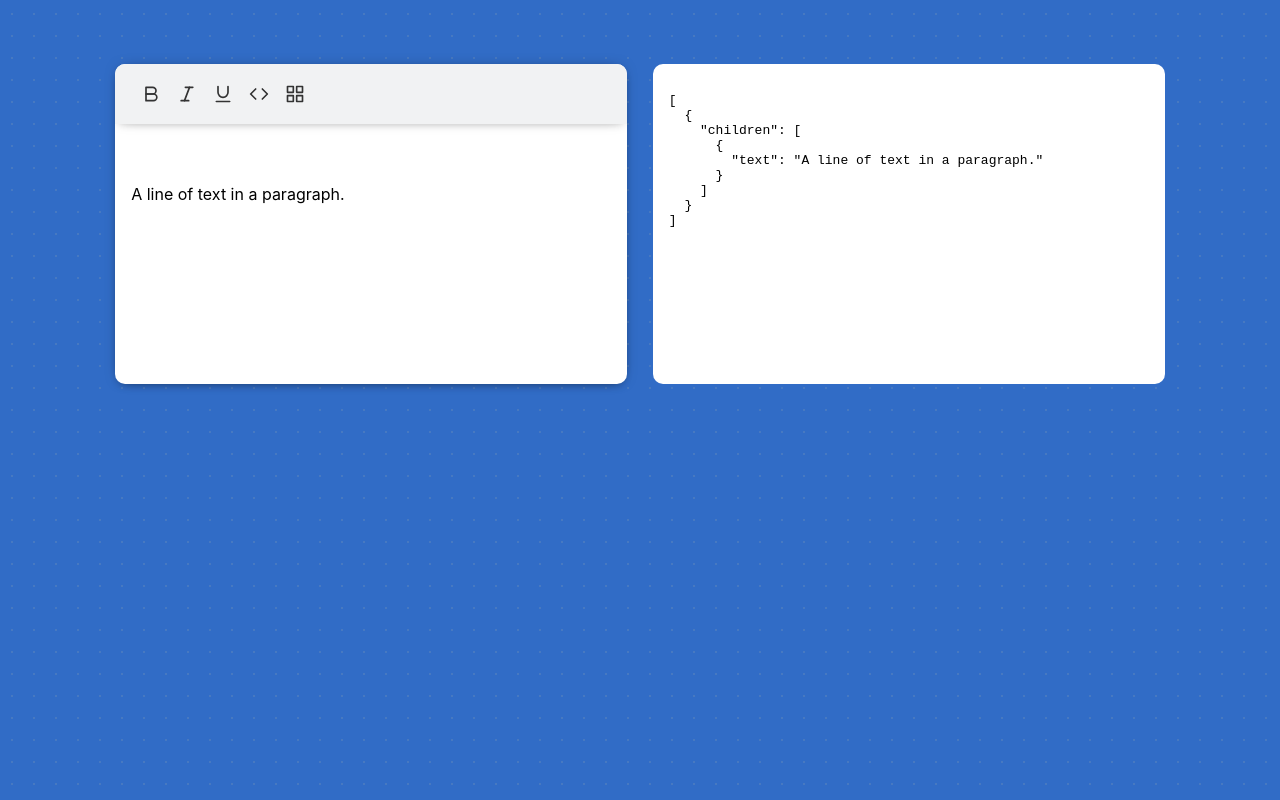
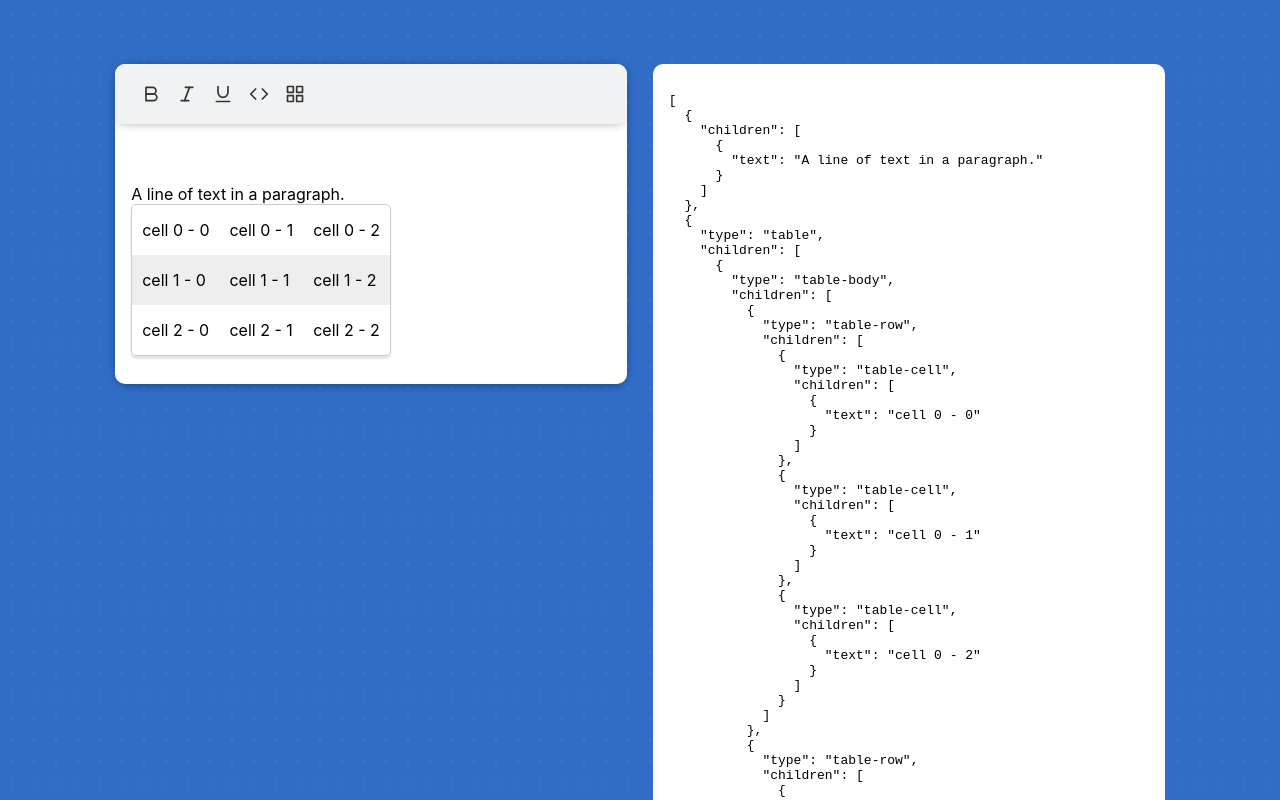
Before and after one commit to DronePT/playing-with-slate, a React (Create React App) app: page / in a window 1280 px wide. Shown: the top 800 px of the page. Built offline with nearby package versions, Linux system fonts and the light colour scheme.

Commit message:
:sparkles: Add new Custom Editor feature: send commands
There is 2 already working exampels: Remove Table Row and Remove Table Column

```diff
--- a/src/App.tsx
+++ b/src/App.tsx
@@ -31,6 +31,103 @@ const App: React.FC = () => {
     {
       // type: 'paragraph',
       children: [{ text: 'A line of text in a paragraph.' }]
+    },
+    {
+      type: 'table',
+      children: [
+        {
+          type: 'table-body',
+          children: [
+            {
+              type: 'table-row',
+              children: [
+                {
+                  type: 'table-cell',
+                  children: [
+                    {
+                      text: 'cell 0 - 0'
+                    }
+                  ]
+                },
+                {
+                  type: 'table-cell',
+                  children: [
+                    {
+                      text: 'cell 0 - 1'
+                    }
+                  ]
+                },
+                {
+                  type: 'table-cell',
+                  children: [
+                    {
+                      text: 'cell 0 - 2'
+                    }
+                  ]
+                }
+              ]
+            },
+            {
+              type: 'table-row',
+              children: [
+                {
+                  type: 'table-cell',
+                  children: [
+                    {
+                      text: 'cell 1 - 0'
+                    }
+                  ]
+                },
+                {
+                  type: 'table-cell',
+                  children: [
+                    {
+                      text: 'cell 1 - 1'
+                    }
+                  ]
+                },
+                {
+                  type: 'table-cell',
+                  children: [
+                    {
+                      text: 'cell 1 - 2'
+                    }
+                  ]
+                }
+              ]
+            },
+            {
+              type: 'table-row',
+              children: [
+                {
+                  type: 'table-cell',
+                  children: [
+                    {
+                      text: 'cell 2 - 0'
+                    }
+                  ]
+                },
+                {
+                  type: 'table-cell',
+                  children: [
+                    {
+                      text: 'cell 2 - 1'
+                    }
+                  ]
+                },
+                {
+                  type: 'table-cell',
+                  children: [
+                    {
+                      text: 'cell 2 - 2'
+                    }
+                  ]
+                }
+              ]
+            }
+          ]
+        }
+      ]
     }
   ]);
 
--- a/src/components/CodeHighlight/CodeHighlight.tsx
+++ b/src/components/CodeHighlight/CodeHighlight.tsx
@@ -1,20 +1,19 @@
 import React from 'react';
 import { RenderElementProps } from 'slate-react';
+
 import SyntaxHighlighter from 'react-syntax-highlighter';
-import { tomorrowNight } from 'react-syntax-highlighter/dist/esm/styles/hljs';
+import { atomOneLight } from 'react-syntax-highlighter/dist/esm/styles/hljs';
 
 import './CodeHighlight.scss';
 
-const CodeHighlight: React.FC<RenderElementProps> = ({
-  attributes,
-  children,
-  element
-}) => {
+const CodeHighlight: React.FC<RenderElementProps> = props => {
+  const { attributes, children, element } = props;
+
   return (
     <div {...attributes}>
       <SyntaxHighlighter
         language="javascript"
-        style={tomorrowNight}
+        style={atomOneLight}
         showLineNumbers={true}
       >
         {element.children[0].code}
--- a/src/components/Toolbar/components/SubToolbar/SubToolbar.tsx
+++ b/src/components/Toolbar/components/SubToolbar/SubToolbar.tsx
@@ -29,7 +29,9 @@ const SubToolbar: React.FC<SubToolbarProps> = props => {
         <button onClick={(): void => customEditor.sendKeyPress('meta+t+c+r')}>
           <ArrowRightIcon color="#333" size={24} />
         </button>
-        <button onClick={(): void => customEditor.sendKeyPress('meta+t+c+del')}>
+        <button
+          onClick={(): void => customEditor.sendCommand('table-remove-row')}
+        >
           <DeleteIcon color="#333" size={24} />
         </button>
       </div>
@@ -40,7 +42,9 @@ const SubToolbar: React.FC<SubToolbarProps> = props => {
         <button onClick={(): void => customEditor.sendKeyPress('meta+t+r+d')}>
           <ArrowDownIcon color="#333" size={24} />
         </button>
-        <button onClick={(): void => customEditor.sendKeyPress('meta+t+r+del')}>
+        <button
+          onClick={(): void => customEditor.sendCommand('table-remove-column')}
+        >
           <DeleteIcon color="#333" size={24} />
         </button>
       </div>
--- /dev/null
+++ b/src/libs/slate/CommandStrategy.ts
@@ -0,0 +1,6 @@
+import { ReactEditor } from 'slate-react';
+export interface CommandStrategy {
+  name: string;
+  setEditor(editor: ReactEditor): void;
+  execute(): void;
+}
--- /dev/null
+++ b/src/libs/slate/Commands.ts
@@ -0,0 +1,33 @@
+import { ReactEditor } from 'slate-react';
+import { CommandStrategy } from './CommandStrategy';
+import { availableCommands } from './Commands/index';
+
+class Commands {
+  private commandsMap: Map<string, CommandStrategy>;
+  private _editor: ReactEditor;
+
+  constructor(editor: ReactEditor) {
+    this._editor = editor;
+    this.commandsMap = new Map(availableCommands.map(cmd => [cmd.name, cmd]));
+  }
+
+  getCommand(commandName: string): CommandStrategy {
+    const command = this.commandsMap.get(commandName);
+
+    if (!command) {
+      throw new Error(`Command '${commandName}' not found.`);
+    }
+
+    command.setEditor(this._editor);
+
+    return command;
+  }
+
+  addCommand(command: CommandStrategy): Commands {
+    this.commandsMap.set(command.name, command);
+
+    return this;
+  }
+}
+
+export default Commands;
--- /dev/null
+++ b/src/libs/slate/Commands/TableRemoveColumnCommand.ts
@@ -0,0 +1,39 @@
+import { ReactEditor } from 'slate-react';
+import { CommandStrategy } from '../CommandStrategy';
+import { Editor, Transforms, Path } from 'slate';
+
+export class TableRemoveColumnCommand implements CommandStrategy {
+  public name = 'table-remove-column';
+
+  private _editor: ReactEditor | null = null;
+
+  setEditor(editor: ReactEditor): void {
+    this._editor = editor;
+  }
+
+  execute(): void {
+    if (!this._editor) return;
+
+    // Find table body to get the size of it (number of rows)
+    const [[tableBody]] = Editor.nodes(this._editor, {
+      match: n => n.type === 'table-body'
+    });
+
+    const [[, cellPath]] = Editor.nodes(this._editor, {
+      match: n => {
+        // console.log('nodes', n);
+
+        return n.type === 'table-cell';
+      }
+    });
+
+    const columnIndex = cellPath.pop();
+    cellPath.pop();
+
+    for (let i = 0; i < tableBody.children.length; i += 1) {
+      Transforms.removeNodes(this._editor, {
+        at: [...cellPath, i, columnIndex] as Path
+      });
+    }
+  }
+}
--- /dev/null
+++ b/src/libs/slate/Commands/TableRemoveRowCommand.ts
@@ -0,0 +1,21 @@
+import { ReactEditor } from 'slate-react';
+import { CommandStrategy } from '../CommandStrategy';
+import { Transforms } from 'slate';
+
+export class TableRemoveRowCommand implements CommandStrategy {
+  public name = 'table-remove-row';
+
+  private _editor: ReactEditor | null = null;
+
+  setEditor(editor: ReactEditor): void {
+    this._editor = editor;
+  }
+
+  execute(): void {
+    if (!this._editor) return;
+
+    Transforms.removeNodes(this._editor, {
+      match: n => n.type === 'table-row'
+    });
+  }
+}
--- /dev/null
+++ b/src/libs/slate/Commands/index.ts
@@ -0,0 +1,8 @@
+import { TableRemoveColumnCommand } from './TableRemoveColumnCommand';
+import { TableRemoveRowCommand } from './TableRemoveRowCommand';
+import { CommandStrategy } from '../CommandStrategy';
+
+export const availableCommands: CommandStrategy[] = [
+  new TableRemoveColumnCommand(),
+  new TableRemoveRowCommand()
+];
--- a/src/libs/slate/CustomEditor.tsx
+++ b/src/libs/slate/CustomEditor.tsx
@@ -4,14 +4,24 @@ import { ElementOrMarkStrategyManager } from './ElementOrMarkStrategyManager';
 import elementOrMarkStrategies from './ElementOrMarkStrategies';
 
 import Leaf from './Leaf';
-
+import Commands from './Commands';
 class CustomEditor {
+  private _editor: ReactEditor;
   private keyDownStrategyManager: ElementOrMarkStrategyManager;
+  private commands: Commands;
 
   constructor(editor: ReactEditor) {
+    this._editor = editor;
+
+    this.commands = new Commands(editor);
+
     this.keyDownStrategyManager = elementOrMarkStrategies(editor);
 
     this.handleKeyDown = this.handleKeyDown.bind(this);
+  }
+
+  sendCommand(command: string): void {
+    this.commands.getCommand(command).execute();
   }
 
   sendKeyPress(keyCombination: string): void {
--- a/src/libs/slate/Elements/TableRemoveRow.tsx
+++ b/src/libs/slate/Elements/TableRemoveRow.tsx
@@ -22,7 +22,6 @@ export class TableRemoveRowElement extends ElementOrMarkStrategy {
       { match: n => Editor.isBlock(this._editor, n) }
     );
   }
-
   private isTableActive(): boolean {
     const [match] = Editor.nodes(this._editor, {
       match: n => n.type === this.strategyName
```
Also changed, not shown: 1 other file (tests, documents, lock files or other folders).
